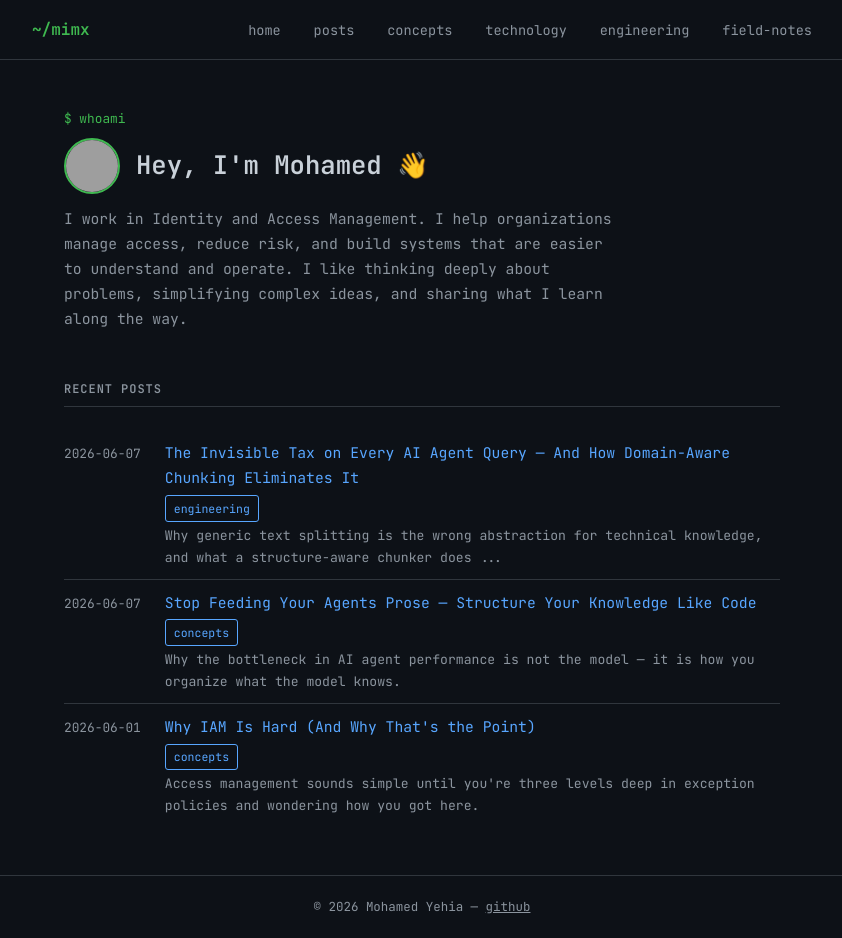
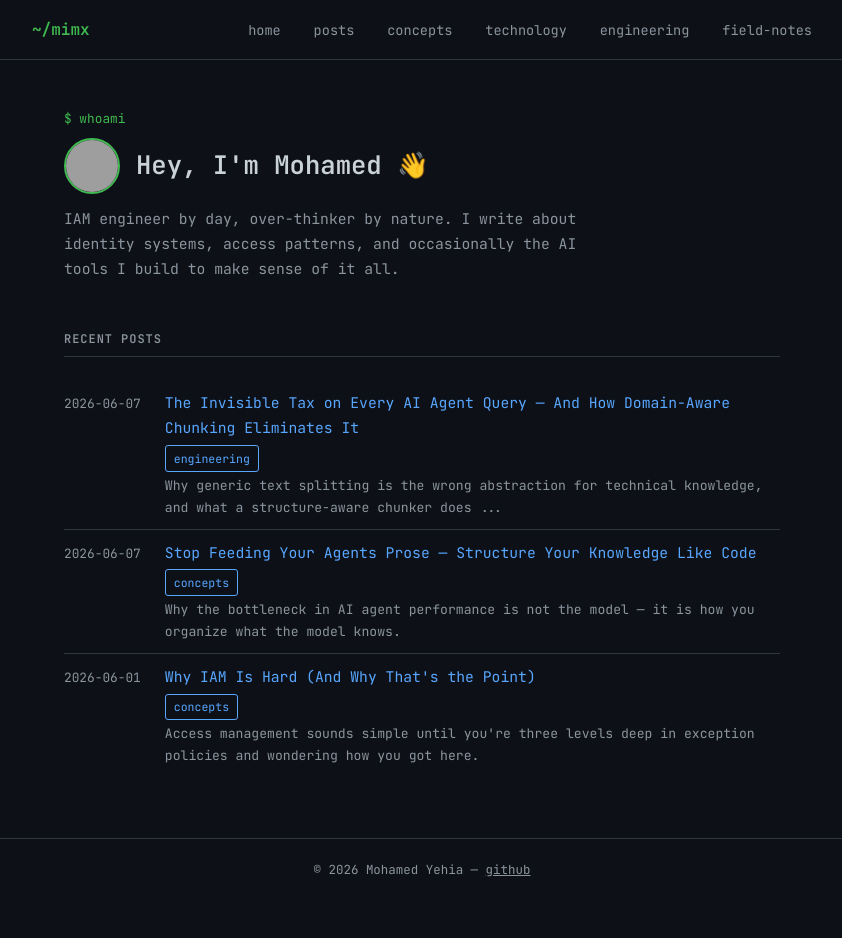
Before and after one commit to mimx/mimx.github.io, a Jekyll site: the page built from index.md, in a window 1280 px wide. Shown: the whole page, without its empty margins (218-1060 px from the left). Built offline with Jekyll 4.4.1, drawn with Linux system fonts in a browser that asks for light colours; after the commit the page ends 900 px from its top, so only the background shows below that; grey boxes are pictures that could not be loaded.

Commit message:
docs: update homepage bio

```diff
--- a/index.md
+++ b/index.md
@@ -8,7 +8,7 @@ title: Home
     <img src="https://avatars.githubusercontent.com/u/23063606?v=4" alt="Mohamed Yehia" class="avatar">
     <h1>Hey, I'm Mohamed 👋</h1>
   </div>
-  <p>I work in Identity and Access Management. I help organizations manage access, reduce risk, and build systems that are easier to understand and operate. I like thinking deeply about problems, simplifying complex ideas, and sharing what I learn along the way.</p>
+  <p>IAM engineer by day, over-thinker by nature. I write about identity systems, access patterns, and occasionally the AI tools I build to make sense of it all.</p>
 </section>
 
 <h2 class="section-title">recent posts</h2>
```
